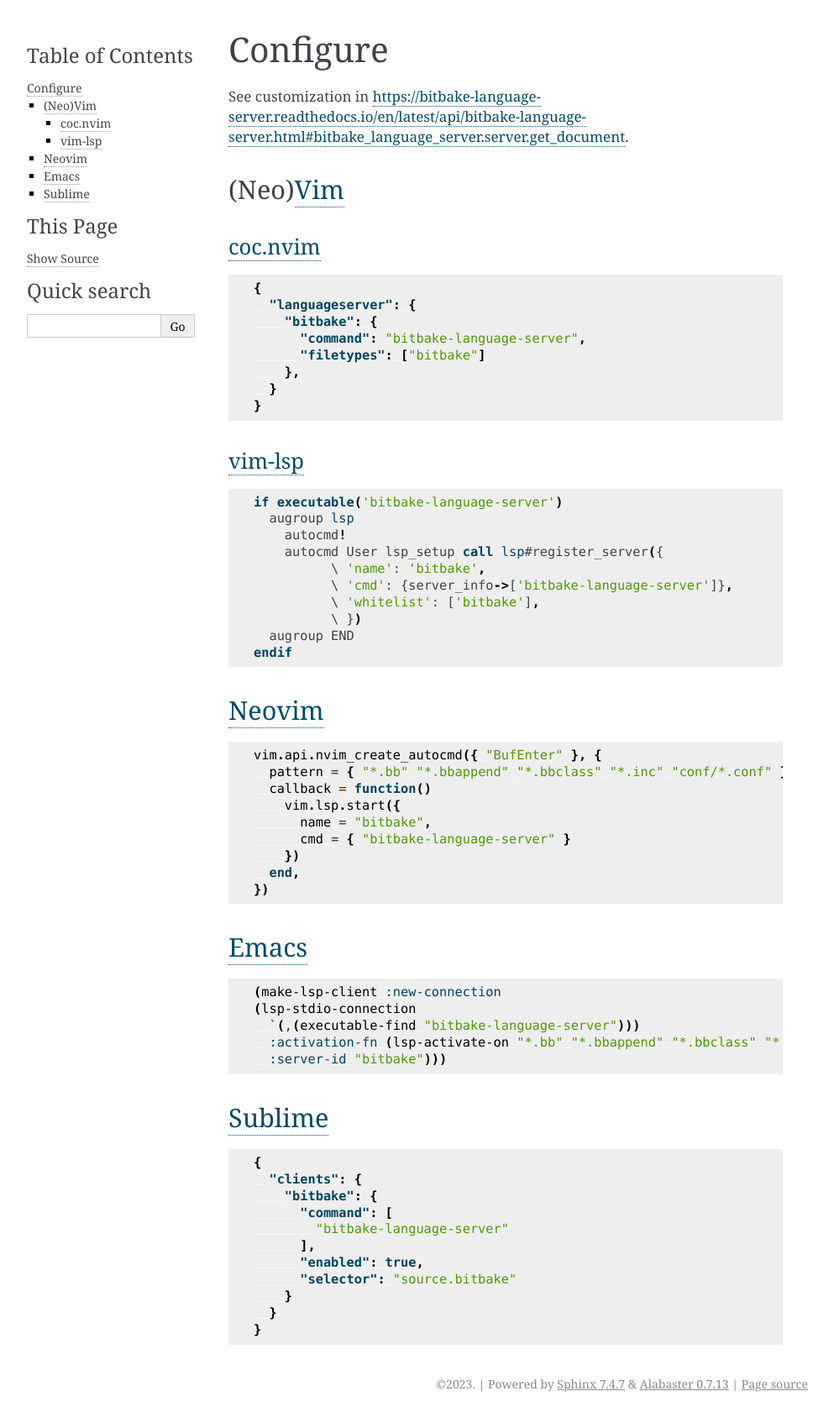
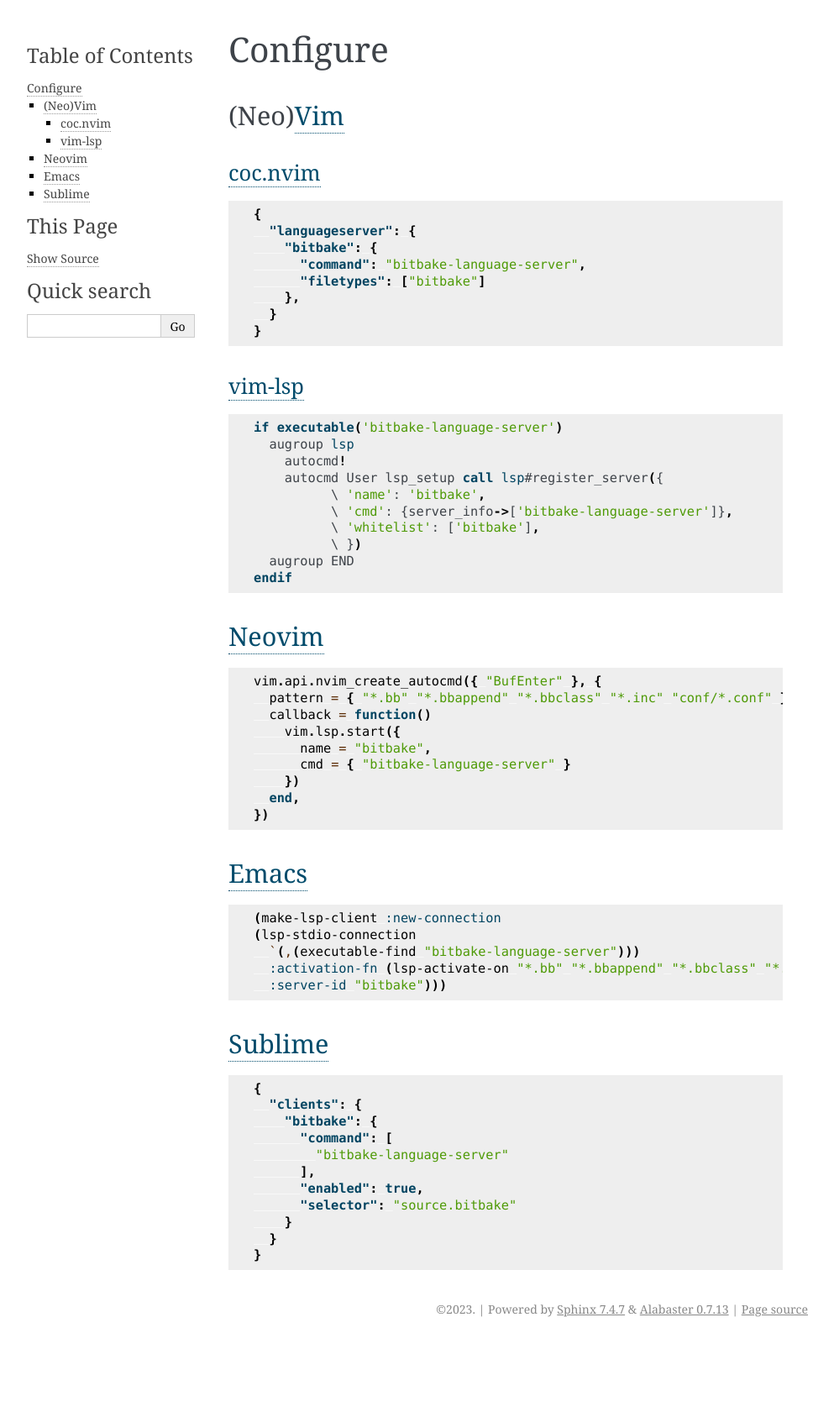
Before and after one commit to Freed-Wu/bitbake-language-server, a Sphinx documentation site: the page built from docs/resources/configure.md, in a window 1280 px wide. Shown: the whole page at 84% size, without its empty margins (148-1141 px from the left). Built offline with Sphinx 7.4.7, drawn with Linux system fonts in a browser that asks for light colours; the version number could not be read and is left out; after the commit the page ends 1598 px from its top, so only the background shows below that.

```diff
--- a/docs/resources/configure.md
+++ b/docs/resources/configure.md
@@ -1,7 +1,4 @@
 # Configure
-
-See customization in
-<https://bitbake-language-server.readthedocs.io/en/latest/api/bitbake-language-server.html#bitbake_language_server.server.get_document>.
 
 ## (Neo)[Vim](https://www.vim.org)
 
```
Also changed, not shown: docs/resources/requirements.md (added, +6 -0 lines), 2 other files.
